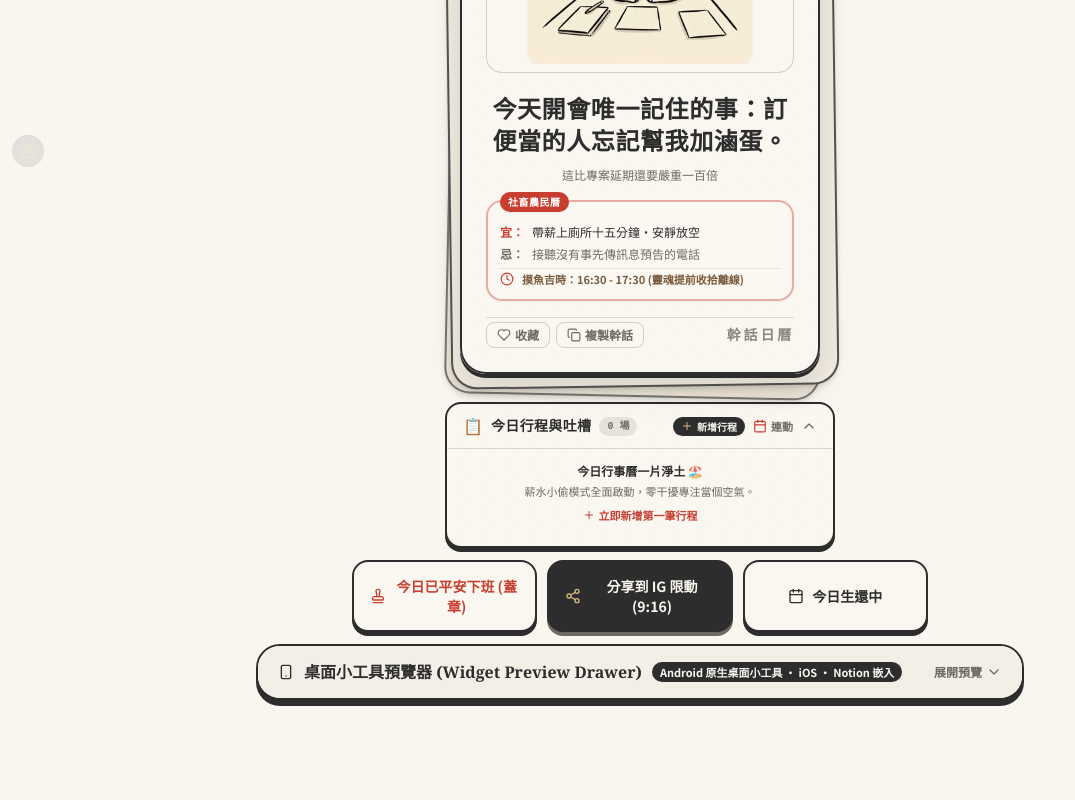
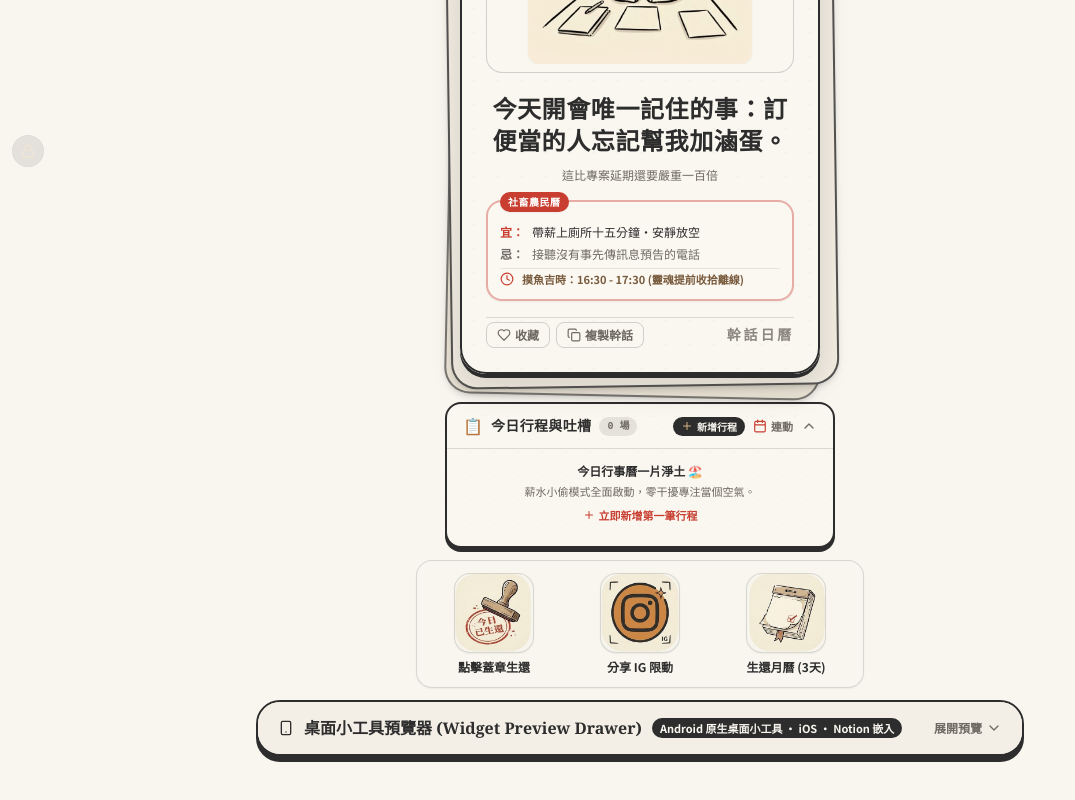
Before and after one commit to Fishhead1234/Ganhua-Calendar-, a React (Vite) app: page / in a window 1280 px wide. Shown: the part 621-1421 px from the top of the page, without its empty margins (0-1075 px from the left). Before the commit the page ends 1369 px from the top, so only its background shows below. Built offline with nearby package versions, Linux system fonts and the light colour scheme.

Commit message:
feat(ui): replace 3 stacked bottom bars with 3-logo horizontal action dock

```diff
--- a/src/App.tsx
+++ b/src/App.tsx
@@ -776,41 +776,76 @@ export const App: React.FC = () => {
               onEditEvent={handleEditMeeting}
             />
 
-        {/* C. Bottom Action Bar */}
-        <div className="max-w-xl mx-auto grid grid-cols-1 sm:grid-cols-3 gap-2.5">
+        {/* C. 3-Logo Horizontal Action Dock */}
+        <div className="max-w-md w-full mx-auto grid grid-cols-3 gap-3 sm:gap-4 my-3 p-3 rounded-2xl bg-[#F9F6F0] border border-[#2D2D2D]/15 shadow-sm select-none">
+          {/* Button 1 (Left — 蓋章打卡 / 今日已生還) */}
           <button
             type="button"
             onClick={handleStampSurvived}
-            className={`flex items-center justify-center gap-2 py-3.5 px-4 rounded-2xl border-2 font-sans font-extrabold text-xs sm:text-sm transition active:scale-95 cursor-pointer shadow-[0_4px_0_#2D2D2D] ${
-              persisted.survivedDates.includes(currentQuote.date)
-                ? 'bg-[#C83E31] text-white border-[#2D2D2D]'
-                : 'bg-[#FAF7F0] hover:bg-[#C83E31]/10 text-[#C83E31] border-[#2D2D2D]'
-            }`}
+            className="flex flex-col items-center gap-1.5 group active:scale-95 transition-transform cursor-pointer"
           >
-            <Stamp className="w-4 h-4 shrink-0" />
-            <span>
-              {persisted.survivedDates.includes(currentQuote.date)
-                ? '✓ 今日已平安生還'
-                : '今日已平安下班 (蓋章)'}
+            <div
+              className={`w-20 h-20 rounded-2xl shadow-sm border border-[#2D2D2D]/15 overflow-hidden relative transition-all ${
+                persisted.survivedDates.includes(currentQuote.date)
+                  ? 'ring-2 ring-[#C83E31] shadow-md'
+                  : 'group-hover:border-[#2D2D2D]/30'
+              }`}
+              style={{
+                backgroundImage: 'url(/assets/icons/action_icons.jpg)',
+                backgroundSize: '380% auto',
+                backgroundPosition: '10% 50%',
+                backgroundRepeat: 'no-repeat',
+              }}
+            >
+              {persisted.survivedDates.includes(currentQuote.date) && (
+                <div className="absolute top-1 right-1 px-1.5 py-0.5 rounded-full bg-[#C83E31] text-[#FAF7F0] text-[9px] font-sans font-black shadow-xs flex items-center gap-0.5 animate-in fade-in zoom-in duration-150">
+                  <span>✓ 已蓋章</span>
+                </div>
+              )}
+            </div>
+            <span className="font-sans font-bold text-xs text-[#2D2D2D] group-hover:text-[#C83E31] transition-colors truncate max-w-full">
+              {persisted.survivedDates.includes(currentQuote.date) ? '今日已生還' : '點擊蓋章生還'}
             </span>
           </button>
 
+          {/* Button 2 (Center — 分享 IG 限動) */}
           <button
             type="button"
             onClick={() => setIsIgModalOpen(true)}
-            className="flex items-center justify-center gap-2 py-3.5 px-4 rounded-2xl border-2 border-[#2D2D2D] bg-[#2D2D2D] hover:bg-[#1c1c1c] text-[#F9F6F0] font-sans font-extrabold text-xs sm:text-sm transition active:scale-95 cursor-pointer shadow-[0_4px_0_#6E6A63]"
+            className="flex flex-col items-center gap-1.5 group active:scale-95 transition-transform cursor-pointer"
           >
-            <Share2 className="w-4 h-4 shrink-0 text-[#D4B483]" />
-            <span>分享到 IG 限動 (9:16)</span>
+            <div
+              className="w-20 h-20 rounded-2xl shadow-sm border border-[#2D2D2D]/15 overflow-hidden transition-all group-hover:border-[#2D2D2D]/30"
+              style={{
+                backgroundImage: 'url(/assets/icons/action_icons.jpg)',
+                backgroundSize: '380% auto',
+                backgroundPosition: '50% 50%',
+                backgroundRepeat: 'no-repeat',
+              }}
+            />
+            <span className="font-sans font-bold text-xs text-[#2D2D2D] group-hover:text-[#C83E31] transition-colors truncate max-w-full">
+              分享 IG 限動
+            </span>
           </button>
 
+          {/* Button 3 (Right — 生還月曆總覽) */}
           <button
             type="button"
-            onClick={handleBackToToday}
-            className="flex items-center justify-center gap-2 py-3.5 px-4 rounded-2xl border-2 border-[#2D2D2D] bg-[#FAF7F0] hover:bg-[#EAE3D5] text-[#2D2D2D] font-sans font-extrabold text-xs sm:text-sm transition active:scale-95 cursor-pointer shadow-[0_4px_0_#2D2D2D]"
+            onClick={() => setIsMonthlyCalendarOpen(true)}
+            className="flex flex-col items-center gap-1.5 group active:scale-95 transition-transform cursor-pointer"
           >
-            <CalendarIcon className="w-4 h-4 shrink-0" />
-            <span>{isToday ? '今日生還中' : '返回今日日曆'}</span>
+            <div
+              className="w-20 h-20 rounded-2xl shadow-sm border border-[#2D2D2D]/15 overflow-hidden transition-all group-hover:border-[#2D2D2D]/30"
+              style={{
+                backgroundImage: 'url(/assets/icons/action_icons.jpg)',
+                backgroundSize: '380% auto',
+                backgroundPosition: '90% 50%',
+                backgroundRepeat: 'no-repeat',
+              }}
+            />
+            <span className="font-sans font-bold text-xs text-[#2D2D2D] group-hover:text-[#C83E31] transition-colors truncate max-w-full">
+              生還月曆 ({persisted.streakCount}天)
+            </span>
           </button>
         </div>
 
```
Also changed, not shown: public/assets/icons/action_icons.jpg, public/assets/icons/action_icons.png (added).
